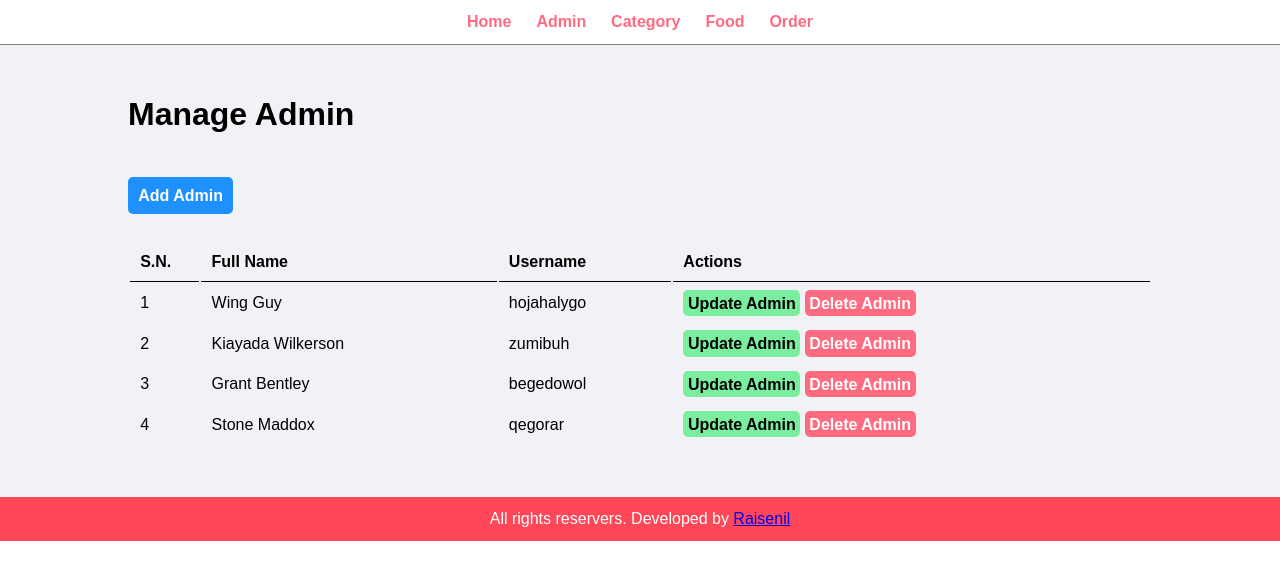
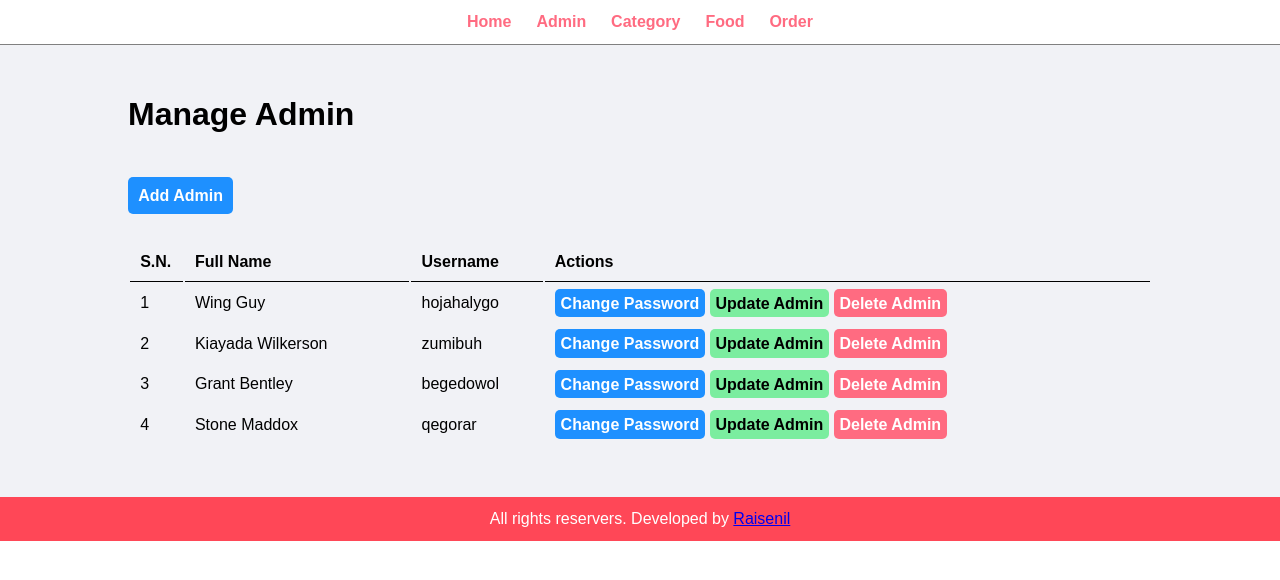
Before and after one commit to Raisenil/Food_Ordering_Website, a PHP site: page /Food_Ordering_Website/admin/manage-admin.php in a window 1280 px wide. Shown: the top 580 px of the page. Run offline with PHP 8.4, Linux system fonts and the light colour scheme; data comes from the database, SQL or seed files in the repository.

Commit message:
Update repo

```diff
--- a/admin/manage-admin.php
+++ b/admin/manage-admin.php
@@ -61,6 +61,7 @@
                                 <td><?php echo $full_name?></td>
                                 <td><?php echo $username?></td>
                                 <td>
+                                    <a href="" class="btn-primary">Change Password</a>
                                     <a href="<?php echo SITEURL; ?>admin/update-admin.php?id=<?php echo $id; ?>" class="btn-secondary">Update Admin</a>
                                     <a href="<?php echo SITEURL; ?>admin/delete-admin.php?id=<?php echo $id; ?>" class="btn-red">Delete Admin</a>
                                 </td>
```
